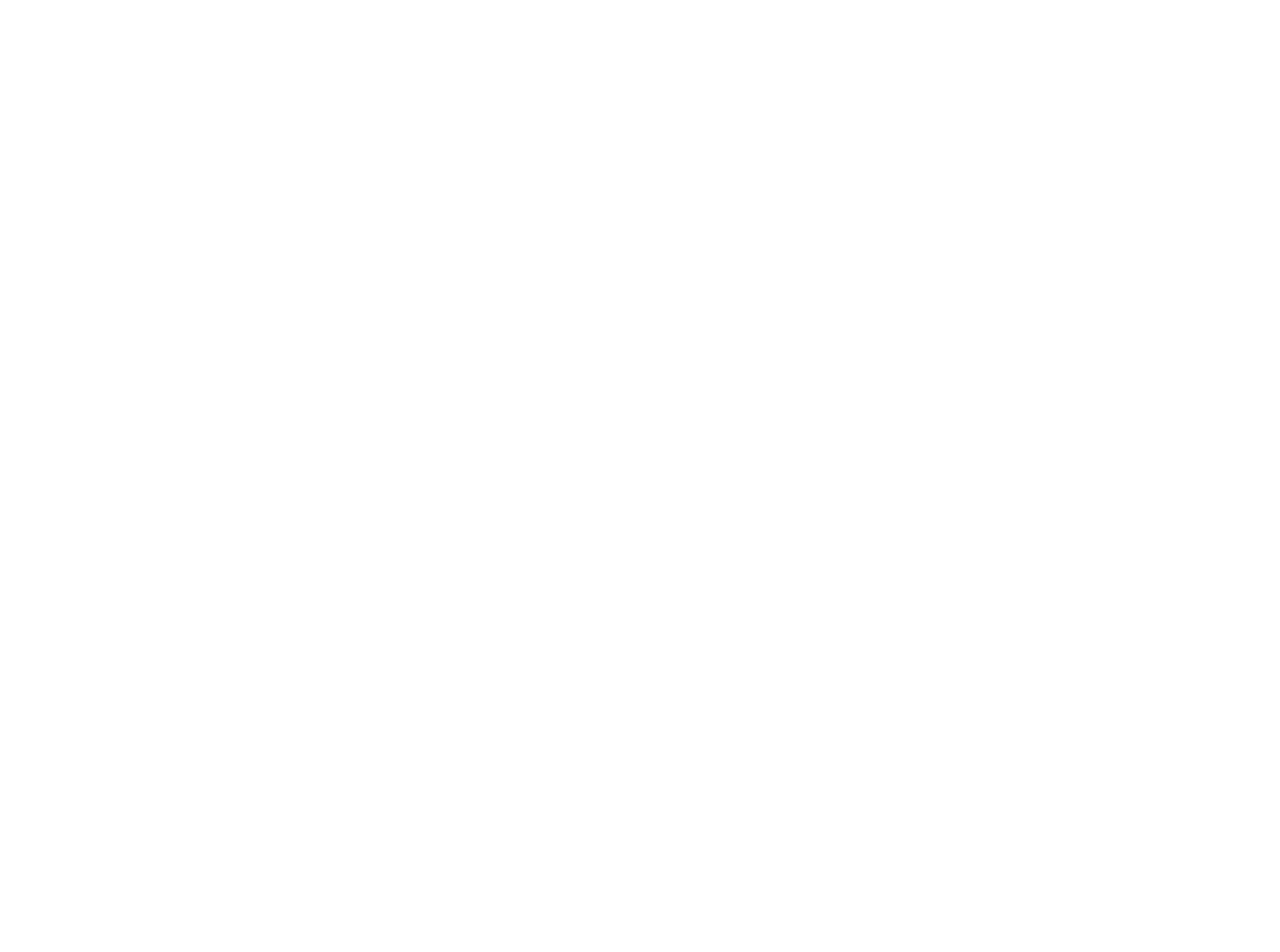
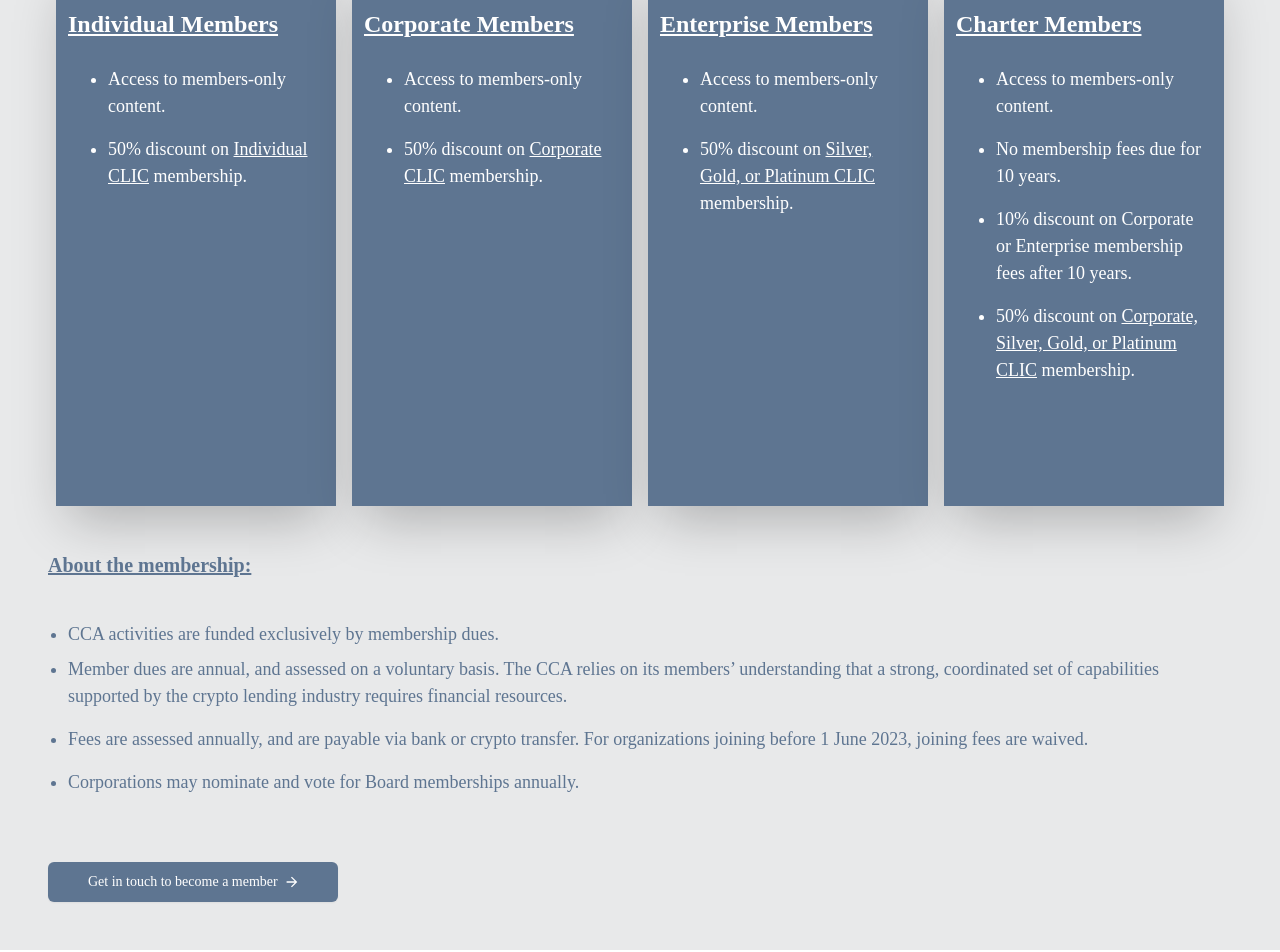
Before and after one commit to crypto-credit-association/cca-website, a Next.js app: page /membership-benefits in a window 1280 px wide. Before the commit this address had no page. Shown: the part 720-1672 px from the top of the page. Before the commit the page ends 800 px from the top, so only its background shows below. Built offline with nearby package versions, Linux system fonts and the light colour scheme; a web font is replaced by a local one.

Commit message:
Benefits Membership page added

```diff
--- /dev/null
+++ b/pages/membership-benefits.js
@@ -0,0 +1,85 @@
+import Nav from "../components/layout/nav";
+import Footer from "../components/layout/footer";
+import Link from "next/link";
+
+
+function MembershipBenefits() {
+    return (
+        <>
+            <Nav />
+            <div className="bg-ccaBlue">
+                <div className="flex flex-col w-full max-w-6xl m-auto">
+                    <h1 className="text-white font-bold py-40 px-5 lg:px-0 text-left">
+                        Membership Benefits
+                    </h1>
+                </div>
+            </div>
+            <div className="bg-gray">
+                <div className="py-12 lg:py-24max-w-7xl m-auto">
+                    <div className="mx-5 md:mx-12">
+                        <h3 className="pb-6 text-3xl font-bold py-16 underline">Benefits</h3>
+                        <div className="grid grid-cols-1 md:grid-cols-4">
+                            <div className="bg-ccaBlue h-full py-12 shadow-2xl mb-5 mx-5 md:mx-2 px-3">
+                                <h4 className="text-white text-2xl font-semibold underline">Individual Members</h4>
+                                <ul>
+                                    <li className="py-2 text-white">Access to members-only content.</li>
+                                    <li className="py-2 text-white">50% discount on <a className="underline text-white" href="http://www.usteta.org/crypto-logic-integrity-committee/" target="_blank" rel="noreferrer">Individual CLIC</a>  membership.</li>
+                                </ul>
+                            </div>
+                            <div className="bg-ccaBlue h-full py-12 shadow-2xl mx-5 md:mx-2 mt-5 md:mt-0 px-3">
+                                <h4 className="text-white text-2xl font-semibold underline">Corporate Members</h4>
+                                <ul>
+                                    <li className="py-2 text-white">Access to members-only content.</li>
+                                    <li className="py-2 text-white">50% discount on <a className="underline text-white" href="http://www.usteta.org/crypto-logic-integrity-committee/" target="_blank" rel="noreferrer">Corporate CLIC</a>  membership.</li>
+                                </ul>
+                            </div>
+                            <div className="bg-ccaBlue mt-10 h-full py-12 shadow-2xl mx-5 md:mx-2 md:mt-0  px-3">
+                                <h4 className="text-white text-2xl font-semibold underline">Enterprise Members</h4>
+                                <ul>
+                                    <li className="py-2 text-white">Access to members-only content.</li>
+                                    <li className="py-2 text-white">50% discount on <a className="underline text-white" href="http://www.usteta.org/crypto-logic-integrity-committee/" target="_blank" rel="noreferrer">Silver, Gold, or Platinum CLIC</a>  membership.</li>
+                                </ul>
+                            </div>
+                            <div className="bg-ccaBlue mt-10 h-full pt-12 pb-24 shadow-2xl mx-5 md:mx-2 md:mt-0 px-3">
+                                <h4 className="text-white text-2xl font-semibold underline">Charter Members</h4>
+                                <ul>
+                                    <li className="py-2 text-white">Access to members-only content.</li>
+                                    <li className="py-2 text-white">No membership fees due for 10 years.</li>
+                                    <li className="py-2 text-white">10% discount on Corporate or Enterprise membership fees after 10 years.</li>
+                                    <li className="py-2 text-white">50% discount on <a className="underline text-white" href="http://www.usteta.org/crypto-logic-integrity-committee/" target="_blank" rel="noreferrer">Corporate, Silver, Gold, or Platinum CLIC</a> membership.</li>
+                                </ul>
+                            </div>
+                        </div>
+                        <div className="mt-10">
+                            <p className="pb-6 text-xl font-semibold underline">About the membership:</p>
+                            <ul className="ml-5 md:ml-0 list-outside list-disc px-5">
+                                <li>CCA activities are funded exclusively by membership dues.</li>
+                                <li className="py-2">Member dues are annual, and assessed on a voluntary basis. The CCA relies on its members’ understanding that a strong, coordinated set of capabilities supported by the crypto lending industry requires financial resources.</li>
+                                <li className="py-2">Fees are assessed annually, and are payable via bank or crypto transfer.  For organizations joining before 1 June 2023, joining fees are waived.</li>
+                                <li className="py-2">Corporations may nominate and vote for Board memberships annually.</li>
+                            </ul>
+                            <Link
+                                href="mailto:info@cryptocreditassociation.org"
+                            >
+                                <button
+                                    type="button"
+                                    className="mt-10 items-center bg-ccaBlue px-10 inline-flex py-3 border border-transparent text-sm leading-4 font-medium rounded-md shadow-sm text-white"
+                                >
+                                    Get in touch to become a member
+                                    <img
+                                        className="ml-2"
+                                        src="/assets/svg/arrow-white-no-border.svg"
+                                        alt="Download icon"
+                                    />
+                                </button>
+                            </Link>
+                        </div>
+                    </div>
+                </div>
+            </div>
+            <Footer />
+        </>
+    );
+}
+
+export default MembershipBenefits;
```
